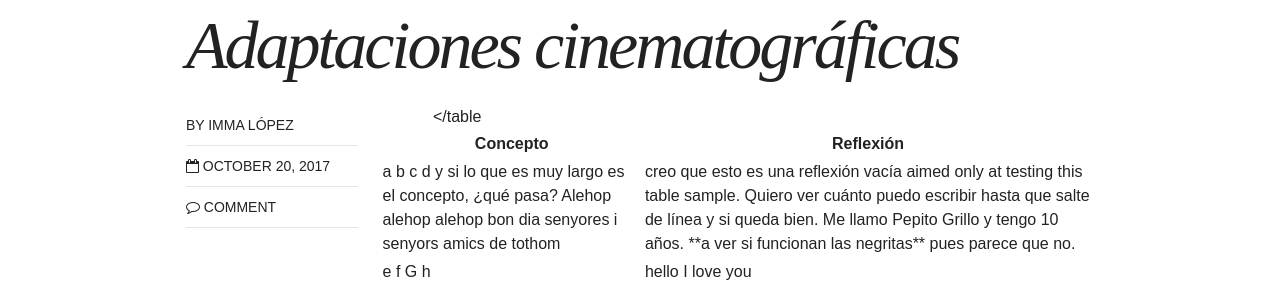
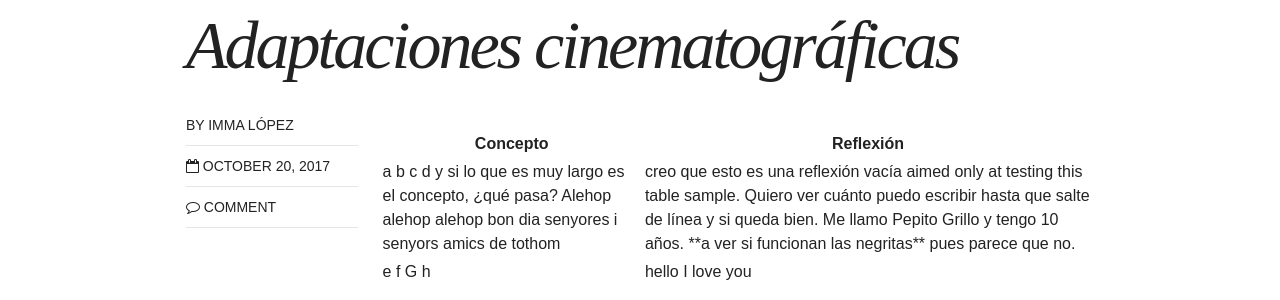
Before and after one commit to immalopez/immalopez.github.io, a Jekyll site: the page built from _posts/blog/2017-10-20-carteles-y-portadas.md, in a window 1280 px wide. Shown: the part 467-767 px from the top of the page. Built offline with Jekyll 4.4.1, drawn with Linux system fonts in a browser that asks for light colours; nearby versions of some CDN libraries; comment, search, counter and statistics services are not loaded.

Commit message:
Update 2017-10-20-carteles-y-portadas.md

```diff
--- a/_posts/blog/2017-10-20-carteles-y-portadas.md
+++ b/_posts/blog/2017-10-20-carteles-y-portadas.md
@@ -28,4 +28,4 @@ image:
       <td>hello I love you</td>
     </tr>
   </tbody>
-</table
+</table>
```
